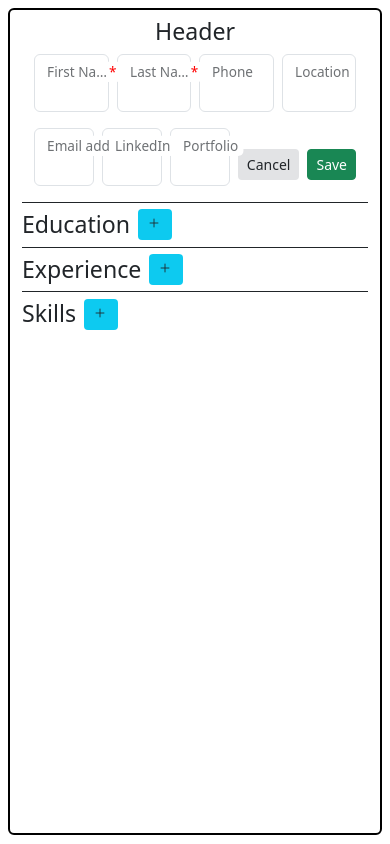
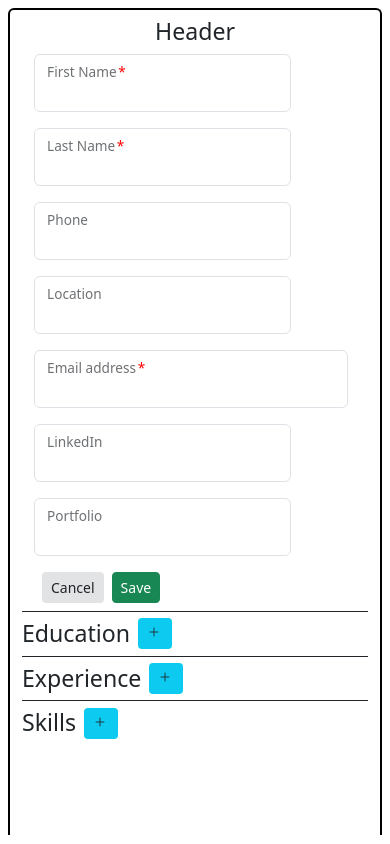
Before and after one commit to asampers/cv-app, a React (Vite) app: page / in a window 390 px wide. Both pictures are taken after a click on the button 238 px from the left and 31 px from the top of the page. Built offline with nearby package versions, Linux system fonts and the light colour scheme.

Commit message:
Add breakpoint adjustments

```diff
--- a/src/App.css
+++ b/src/App.css
@@ -9,3 +9,13 @@ h3 {
 .md.hydrated {
   margin-right: 2px;
 }
+
+@media (max-width: 768px) {
+  .resume.border {
+    border-bottom: none !important;
+  }
+
+  .resume.rounded {
+    border-radius: .375rem .375rem 0 0 !important;
+  }
+}
--- a/src/components/EducationForm.jsx
+++ b/src/components/EducationForm.jsx
@@ -8,7 +8,7 @@ export function EducationForm({data, onSubmit, onDelete}) {
   return (
     <form onSubmit={onSubmit} data-index={data.id}>
       <div className="d-flex flex-column">
-        <div className="d-flex">
+        <div className="d-flex flex-wrap flex-md-nowrap">
           <div className="form-floating flex-fill mb-3 me-2">
             <input type="text" className="form-control" name="school" defaultValue={data.school} required/>
             <label className="required-field">School/University</label>
@@ -27,7 +27,7 @@ export function EducationForm({data, onSubmit, onDelete}) {
             <label>To</label>
           </div>
         </div>
-        <div className="d-flex">
+        <div className="d-flex flex-wrap flex-md-nowrap mb-2">
           <div className="form-floating flex-grow-1 mb-3 me-2">
             <select className="form-select" name="degree" defaultValue={data.degree} required>
               <option value="Associate">Associate</option>
@@ -45,10 +45,12 @@ export function EducationForm({data, onSubmit, onDelete}) {
             <input type="text" className="form-control" name="minor" defaultValue={data.minor}/>
             <label>Minor</label>
           </div>
-          <Buttons text={isEmpty ? 'Cancel' : 'Delete'} index={data.id} onClick={onDelete}/>
-          <button type="submit" className="btn btn-success btn-sm align-self-center ms-2">
-            Save
-          </button>
+          <span className="mb-auto mt-auto">
+            <Buttons text={isEmpty ? 'Cancel' : 'Delete'} index={data.id} onClick={onDelete}/>
+            <button type="submit" className="btn btn-success btn-sm align-self-center ms-2">
+              Save
+            </button>
+          </span>
         </div>
       </div>
     </form>
--- a/src/components/ExperienceForm.jsx
+++ b/src/components/ExperienceForm.jsx
@@ -9,7 +9,7 @@ export function ExperienceForm({data, onSubmit, onDelete}) {
   return (
     <form onSubmit={onSubmit} data-index={data.id}>
         <div className="d-flex flex-column">
-          <div className="d-flex">
+          <div className="d-flex flex-wrap flex-md-nowrap">
             <div className="form-floating mb-3 me-2">
               <input type="text" className="form-control" name="title" defaultValue={data.title} required/>
               <label className="required-field">Job Title</label>
--- a/src/components/HeaderForm.jsx
+++ b/src/components/HeaderForm.jsx
@@ -10,8 +10,8 @@ export function HeaderForm({data, onSubmit, onDelete}) {
     <>
     <h3>Header</h3>
     <form onSubmit={onSubmit} data-index={data.id}>
-      <div className="d-flex flex-column">
-        <div className="d-flex">
+      <div className="d-flex flex-column ">
+        <div className="d-flex flex-wrap flex-md-nowrap">
           <div className="form-floating mb-3 me-2">
             <input type="text" className="form-control" name='firstName' defaultValue={data.firstName} required/>
             <label className="required-field">First Name</label>
@@ -29,7 +29,7 @@ export function HeaderForm({data, onSubmit, onDelete}) {
             <label>Location</label>
           </div>
         </div>
-        <div className="d-flex">
+        <div className="d-flex flex-wrap flex-md-nowrap mb-2">
           <div className="form-floating flex-fill mb-3 me-2">
             <input
               type="email"
@@ -48,10 +48,12 @@ export function HeaderForm({data, onSubmit, onDelete}) {
             <input type="text" className="form-control" name='portfolio' defaultValue={data.portfolio}/>
             <label>Portfolio</label>
           </div>
+          <span className="mt-auto mb-auto">
           <Buttons text={isEmpty ? 'Cancel' : 'Delete'} index={data.id} onClick={onDelete}/>
           <button type="submit" className="btn btn-success btn-sm align-self-center ms-2">
             Save
           </button>
+          </span>
         </div>
       </div>
     </form>
--- a/src/components/SkillsForm.jsx
+++ b/src/components/SkillsForm.jsx
@@ -7,8 +7,8 @@ export function SkillsForm({data, onSubmit, onDelete}) {
 
   return (
     <form className="skills" onSubmit={onSubmit} data-index={data.id}>
-      <div className="d-flex">
-          <div className="form-floating flex-fill mb-3 me-2">
+      <div className="d-flex flex-wrap flex-md-nowrap">
+          <div className="skills-box form-floating flex-fill mb-3 me-2">
             <textarea
               className="form-control"
               name="skills"
--- a/src/styles/Skills.css
+++ b/src/styles/Skills.css
@@ -8,3 +8,7 @@
 .row-list li {
   flex-basis: calc(25%);
 }
+
+.skills-box {
+  min-width: 300px;
+}
```
